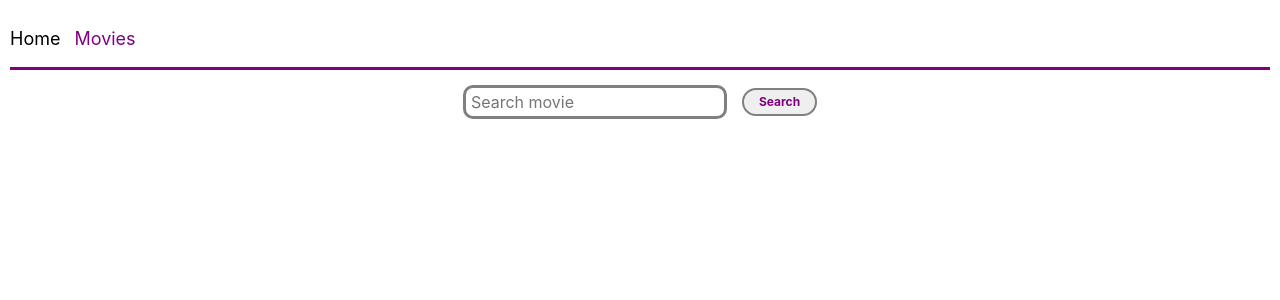
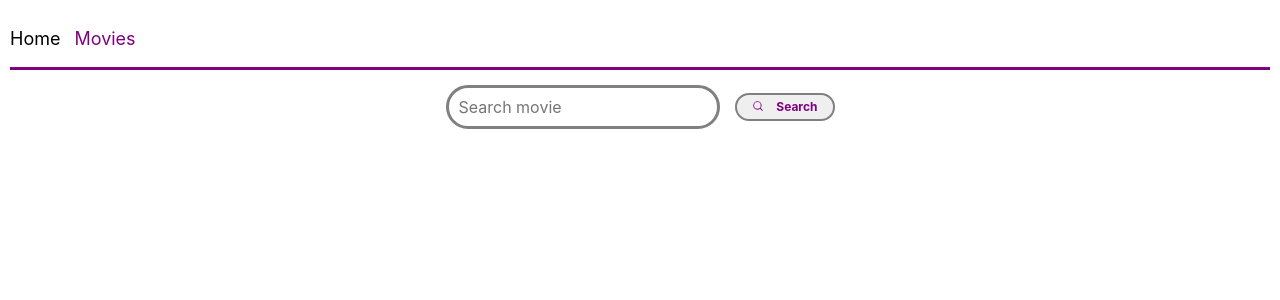
Before and after one commit to Natalie-ingineer/goit-react-hw-05, a React (Vite) app: page /movies in a window 1280 px wide. Shown: the top 300 px of the page. Built offline with nearby package versions, Linux system fonts and the light colour scheme.

Commit message:
add styles searchPage

```diff
--- a/src/components/DetailsPage.jsx
+++ b/src/components/DetailsPage.jsx
@@ -37,11 +37,12 @@ export const DetailsPage = ({ movie }) => {
 
             <div className={css.wrapDescriptions}>
               <p className={css.titleMovie}>{movie.original_title}</p>
-              <p className={css.overview}>Overview: {movie.overview}</p>
+              <span>Overview</span>
+              <p className={css.overview}>{movie.overview}</p>
+              <span> Genres</span>
               <p className={css.genres}>
-                Genres: {movie.genres.map((genre) => genre.name).join(", ")}
+                {movie.genres.map((genre) => genre.name).join(", ")}
               </p>
-              <p className={css.average}>Vote average: {movie.vote_average}</p>
             </div>
           </div>
 
--- a/src/components/DetailsPage.module.css
+++ b/src/components/DetailsPage.module.css
@@ -26,10 +26,15 @@
 }
 
 .overview,
-.genres,
-.average {
+.genres {
   font-size: 16px;
   margin-bottom: 20px;
+}
+
+span {
+  font-size: 16px;
+  font-weight: 600;
+  list-style: decimal;
 }
 
 .cast,
--- a/src/components/SearchBar/SearchBar.jsx
+++ b/src/components/SearchBar/SearchBar.jsx
@@ -1,5 +1,5 @@
 import css from "./SearchBar.module.css";
-import { useId } from "react";
+import { HiMiniMagnifyingGlass } from "react-icons/hi2";
 import toast from "react-hot-toast";
 
 export const SearchBar = ({ onSearch }) => {
@@ -26,6 +26,7 @@ export const SearchBar = ({ onSearch }) => {
           placeholder="Search movie"
         />
         <button type="submit" className={css.button}>
+          {<HiMiniMagnifyingGlass />}
           Search
         </button>
       </form>
--- a/src/components/SearchBar/SearchBar.module.css
+++ b/src/components/SearchBar/SearchBar.module.css
@@ -19,14 +19,15 @@ form {
 
 input {
   border: 3px solid gray;
-  border-radius: 10px;
-  padding: 5px;
-  margin-left: 10px;
+  border-radius: 50px;
+  padding: 10px;
 }
 
 .button {
   margin-left: 15px;
-  display: inline-block;
+  display: flex;
+  justify-content: space-between;
+  width: 100px;
   padding: 5px 15px;
   font-size: 12px;
   font-weight: bold;
```
